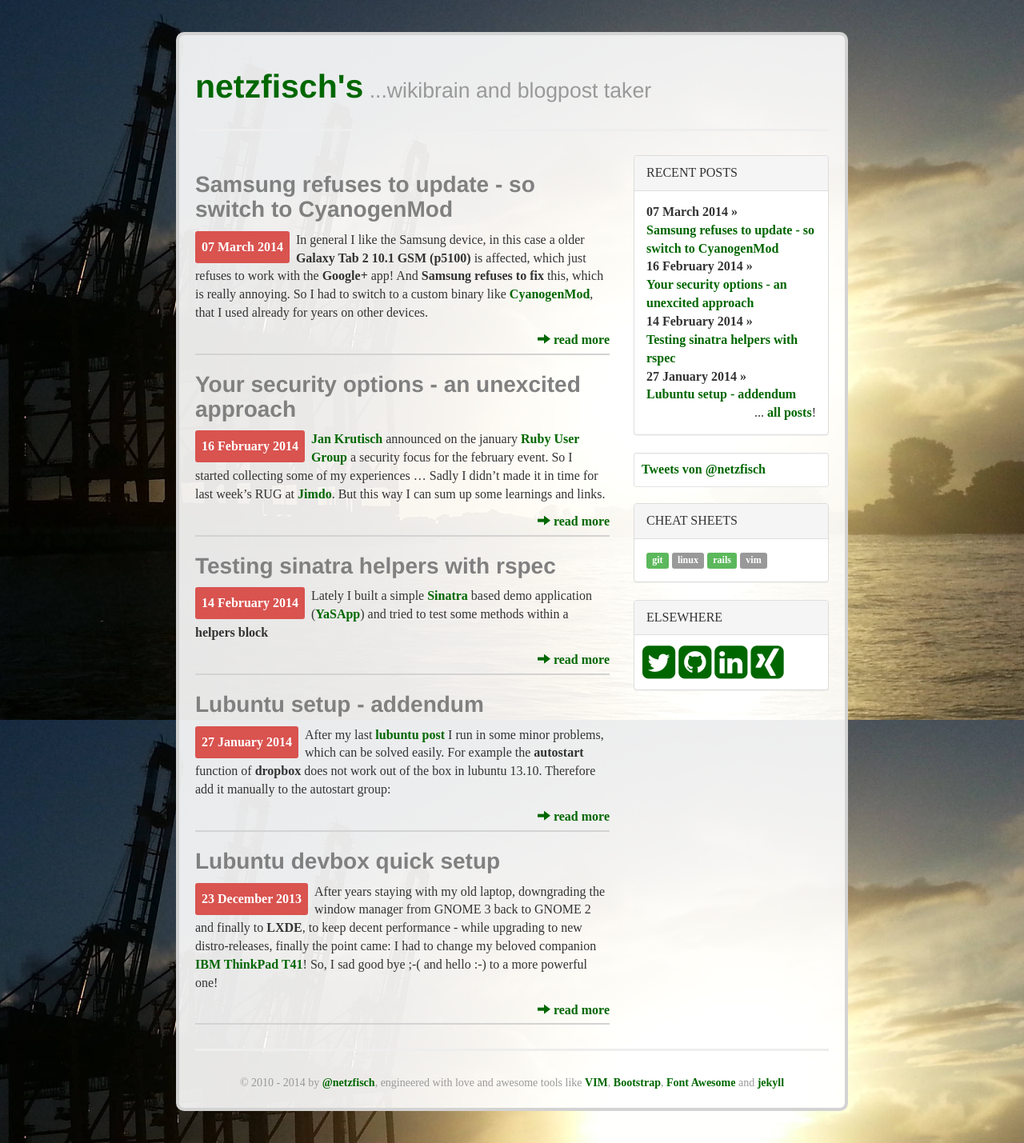
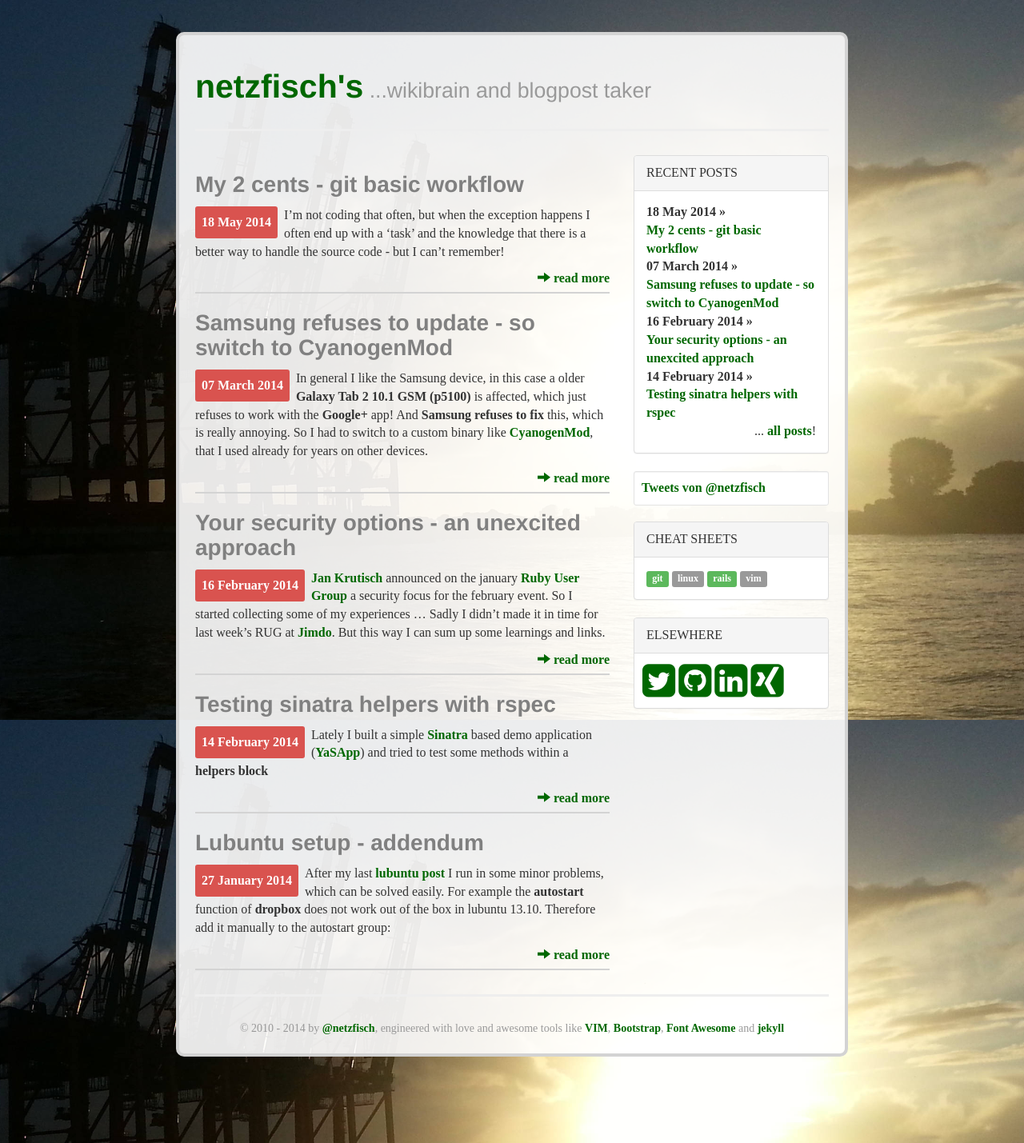
Before and after one commit to netzfisch/netzfisch.github.io, a Jekyll site: the page built from index.html, in a window 1280 px wide. Shown: the whole page at 80% size. Built offline with Jekyll 4.4.1, drawn with Linux system fonts in a browser that asks for light colours; nearby versions of some CDN libraries; some web fonts are replaced; comment, search, counter and statistics services are not loaded.

Commit message:
create post about git workflow

```diff
--- /dev/null
+++ b/_posts/2014-05-18-git-basic-workflow.md
@@ -0,0 +1,11 @@
+---
+layout:    post
+category:  ruby
+tags:      2cents git development
+title:     My 2 cents - git basic workflow
+---
+I'm not coding that often, but when the exception happens I often end up with a 'task' and the knowledge that there is a better way to handle the source code - but I can't remember!
+
+Therefore I wrote a condensed **[cheat cheat][1]** with some **plain and ordinarily commands**, don't expect fancy tricks as it is more a **mnemonic** for me. Instead of re-writing **git man-pages** I organized it by thinking in **workflows** ... have a look [here][1]!
+
+[1]: /static/git.html
```
Also changed, not shown: static/git.md (+1 -1 lines).
